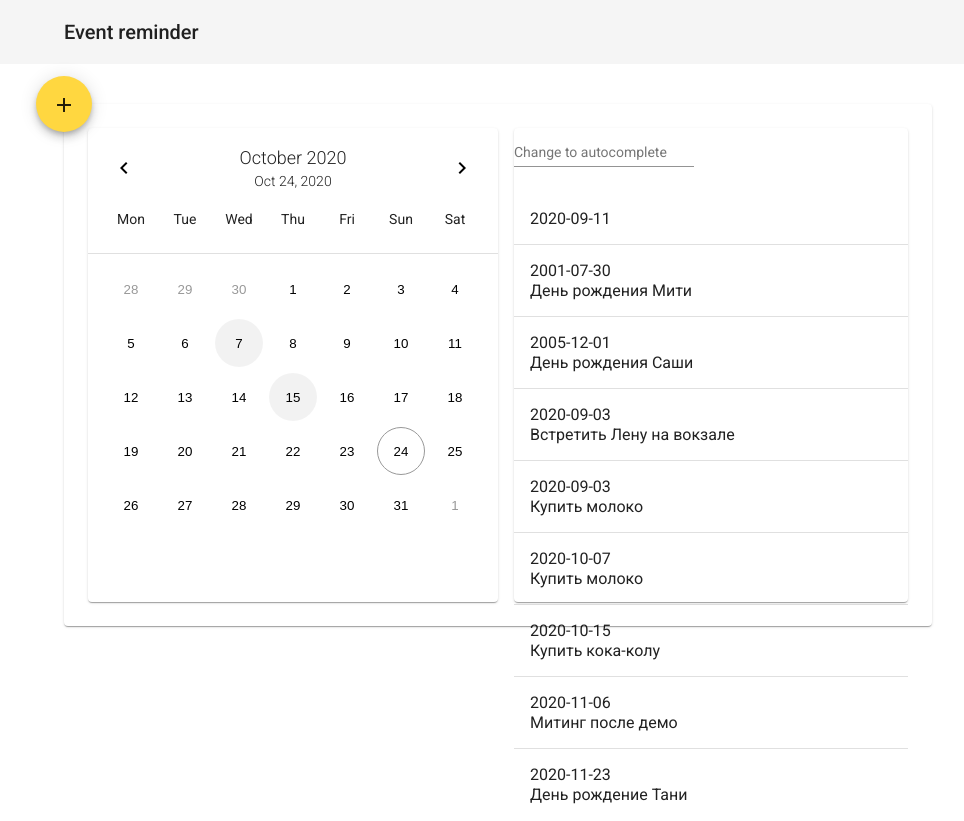
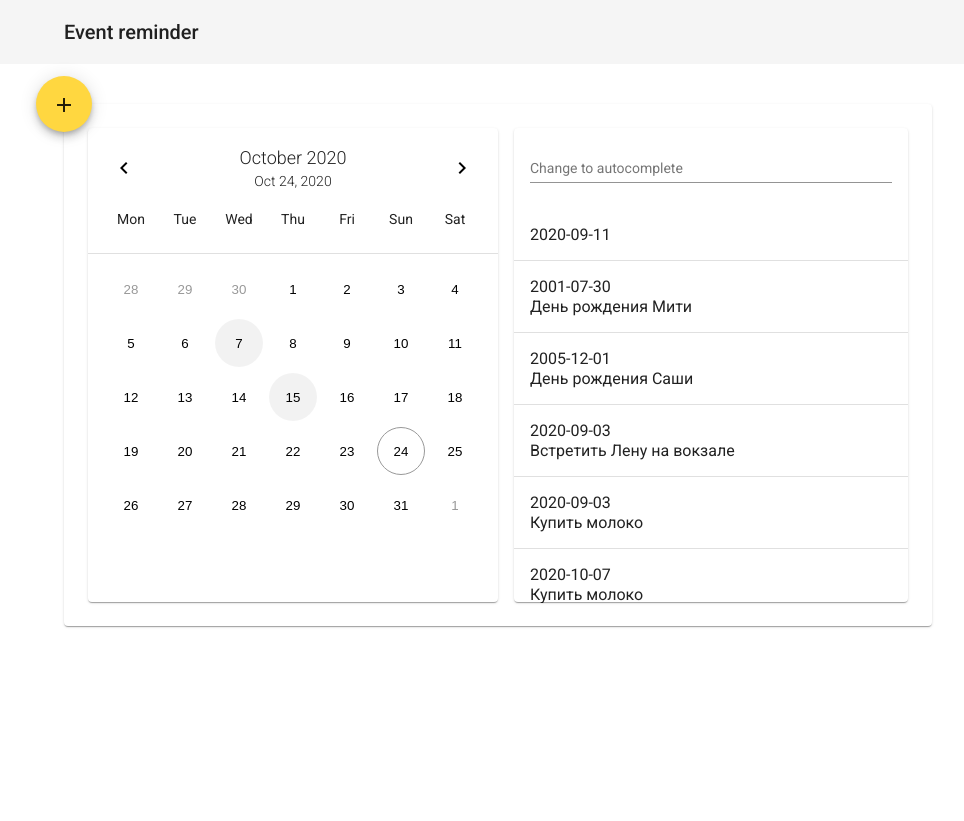
Before and after one commit to dariapek/event-reminder, an Angular app: page / in a window 1280 px wide. Shown: the whole page, without its empty margins (142-1106 px from the left). After the commit the page ends 800 px from the top, so only its background shows below. Built offline with nearby package versions, Linux system fonts and the light colour scheme.

Commit message:
(fix) fix styles for event-list

```diff
--- a/src/app/components/event-list/event-list.component.html
+++ b/src/app/components/event-list/event-list.component.html
@@ -1,6 +1,6 @@
  <mat-card class="event-list">
-   <form class="example-form">
-     <mat-form-field class="example-full-width">
+   <form class="event-list__form">
+     <mat-form-field class="event-list__input-container">
        <mat-label>Change to autocomplete</mat-label>
        <input matInput>
      </mat-form-field>
--- a/src/app/components/event-list/event-list.component.scss
+++ b/src/app/components/event-list/event-list.component.scss
@@ -25,10 +25,37 @@
 
   &__scroll {
     overflow-y: auto;
+    max-height: calc(100% - 72px);
   }
 
   &__date,
   &__text {
     display: block;
   }
+
+  &__form {
+    padding: 16px 16px 0;
+  }
+
+  &__input-container {
+    width: 100%;
+  }
 }
+
+
+::-webkit-scrollbar {
+  width: 5px;
+}
+
+::-webkit-scrollbar-track {
+  background: rgba(0, 0, 0, 0.05);
+}
+
+::-webkit-scrollbar-thumb {
+  background: #888;
+  border-radius: 5px;
+}
+
+::-webkit-scrollbar-thumb:hover {
+  background: #555;
+}
--- a/src/app/event.service.ts
+++ b/src/app/event.service.ts
@@ -70,7 +70,7 @@ export class EventService {
     },
     {
       date: '2020-11-23',
-      text: 'День рождение Тани',
+      text: 'День рождения Тани',
       type: 'birthday',
       daysBefore: 0,
       isActive: true,
```
